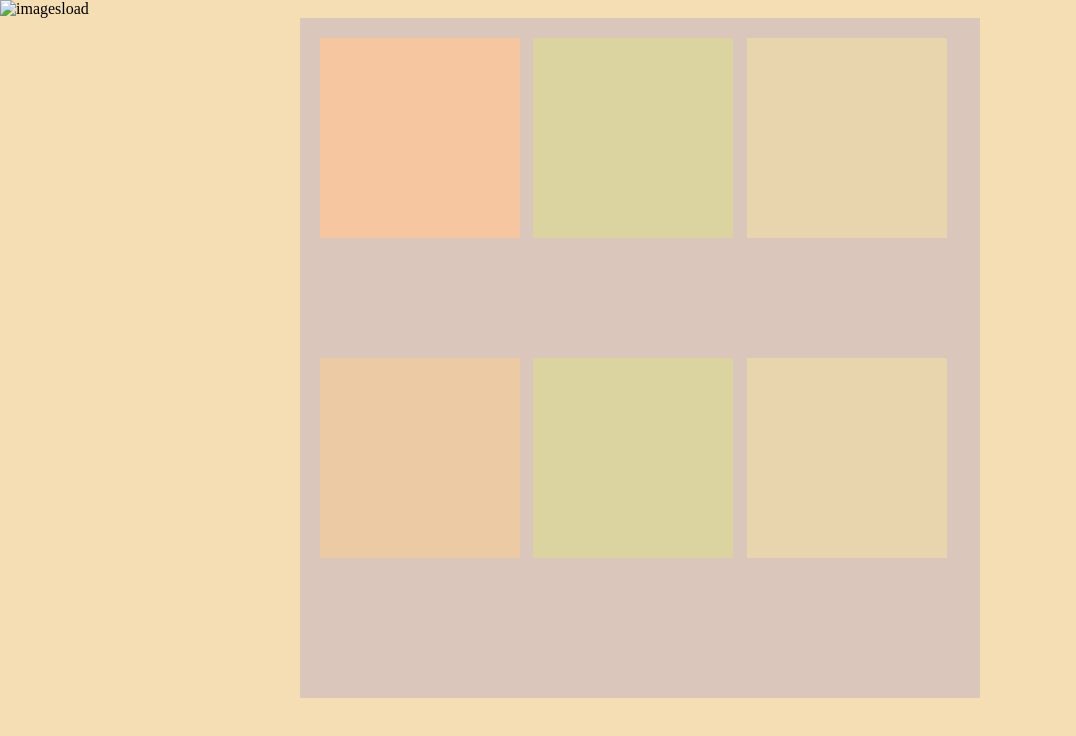
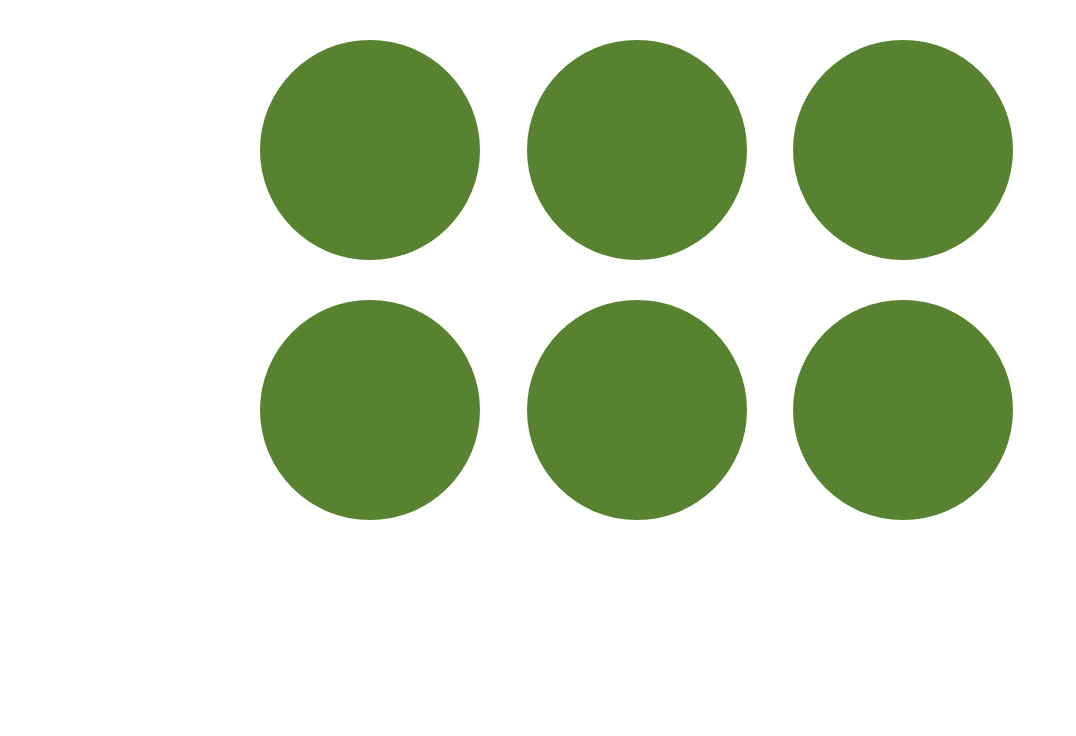
Before and after one commit to Sslim123/gameJSproject, a plain HTML site: page client/index.html in a window 1280 px wide. Shown: the whole page, without its empty margins (0-1076 px from the left). Drawn offline with Linux system fonts and the light colour scheme.

Commit message:
same change on css

```diff
--- a/client/index.html
+++ b/client/index.html
@@ -9,17 +9,10 @@
     <title>gamejs</title>
 </head>
 <body>
-    <img src="./images/img1" alt="imagesload">
-    <div id="root">
 
-        </img>
-        <div class="d1"></div>
-        <div class="d2"></div>
-        <div class="d3"></div>
-        <div class="d4"></div>
-        <div class="d5"></div>
-        <div class="d6"></div>
-    </div>
+    <section id="root">
+
+    </section>
     <script src="index.js"></script>
 </body>
 </html>
--- a/client/index.js
+++ b/client/index.js
@@ -1,5 +1,47 @@
-let root = document.createElement('root');
-let allClass = document.querySelectorAll('class');
-for (var i = 6; i < root.length; i++) {
-    root[i].innerHTML = '<div class="container'
+const images = [
+'./images/eso1907a.jpg',
+'./images/1_mk1-6aYaf_Bes1E3Imhc0A.jpeg',
+'./images/eso1436a.jpg'
+];
+let root = document.getElementById("root");
+let allDiv = document.getElementsByTagName("div");
+
+
+function gamesJs(){
+    for (let  i = 0; i < images.length; i++) {
+        root.innerHTML += '<div> <img src="'+images[i]+'"></div>';
+    }
 }
+gamesJs();
+gamesJs();
+let flag = true;
+let arr = [];
+for(let i = 0; i < allDiv.length; i++) {
+allDiv[i].addEventListener('click', function(){
+    console.log(this)
+    if(flag){
+    this.firstElementChild.style.opacity = '1';
+    if(arr.length == 0){
+        arr[0] = this;
+    }else if(arr.length == 1){
+        arr[1] = this;
+    }if(arr.length == 2){
+         flag = false;
+         setTimeout(checkChild, 200);
+    }
+    }else{
+        return;
+    }
+})
+}
+function checkChild(){
+    if(arr[0].firstElementChild.getAttribute('src') == arr[1].firstElementChild.getAttribute('src')){
+        alert('ok')
+    }else{
+        arr[0].firstElementChild.style.opacity = 0;
+        arr[1].firstElementChild.style.opacity = 0;
+
+    }
+    arr = [];
+    flag = true;
+}
--- a/client/style.css
+++ b/client/style.css
@@ -1,47 +1,27 @@
-*{
-    margin: 0;
-    padding: 0;
-    background-color: wheat;
-}
+
 #root{
-    width: 50vw;
-    height: 80vh;
-    background-color: blue;
-    margin: auto;
+    width: 800px;
+
+    margin: 20px auto;
     display: grid;
-    padding: 20px;
     grid-template-columns: 2fr 2fr 2fr;
-    opacity: .1;
 }
 #root:hover{
     cursor: pointer;
 }
-#root .d1{
-    width: 200px;
-    height: 200px;
-    background-color: brown;
-    background-color: red;
-
+div{
+    margin:  20px;
+    width: 220px;
+    height: 220px;
+    border-radius: 50%;
+    background-color: rgb(87, 130, 47);
+    /*
+    background: url('https://docs.gimp.org/2.8/en/images/using/preparing_for_web1.png');
+    */
 }
-
-#root .d2{
-    width: 200px;
-    height: 200px;
-    background-color: green;
-}#root .d3{
-    width: 200px;
-    height: 200px;
-    background-color: gray
-}#root .d4{
-    width: 200px;
-    height: 200px;
-    background-color: brown;
-}#root .d5{
-    width: 200px;
-    height: 200px;
-    background-color: green;
-}#root .d6{
-    width: 200px;
-    height: 200px;
-    background-color: gray;
+ img{
+    opacity: 0;
+    border-radius: 50%;
+width: 200px;
+height: 200px;
 }
```
Also changed, not shown: client/images/1_mk1-6aYaf_Bes1E3Imhc0A.jpeg (added), client/images/eso1436a.jpg (added), client/images/eso1907a.jpg (added), 1 other file.
